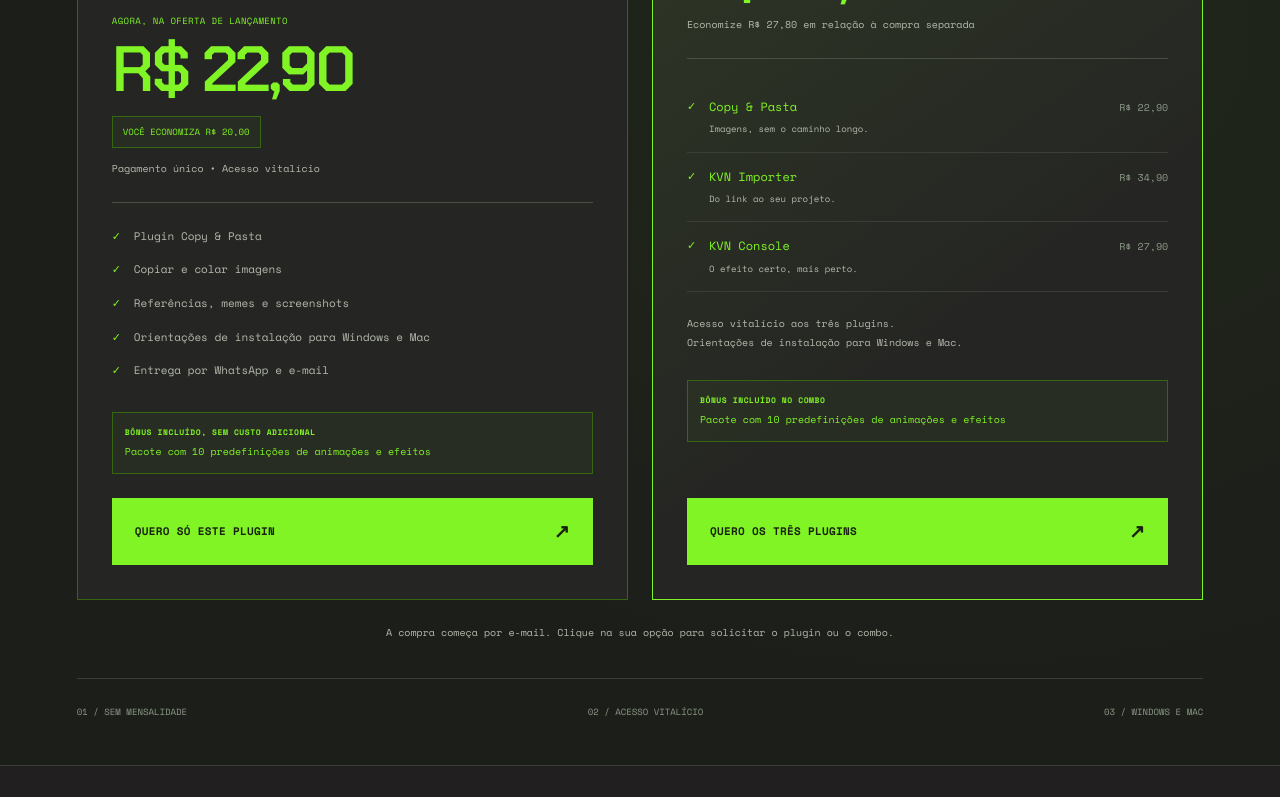
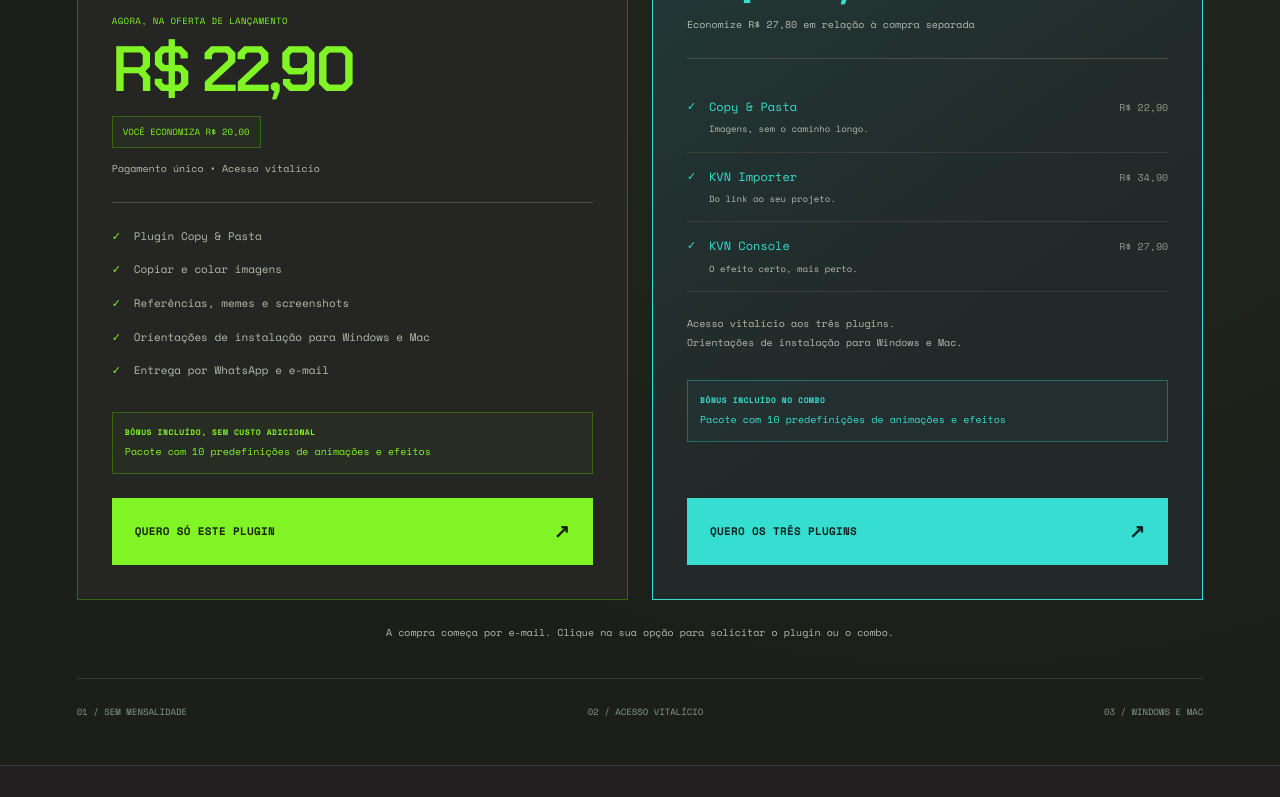
Before and after one commit to KevinZLira/KVNportifolio, a React (Vite) app: page /plugins/copy-pasta in a window 1280 px wide. Shown: the part 6133-6930 px from the top of the page. Built offline with nearby package versions, Linux system fonts and the light colour scheme.

Commit message:
Destaca o Combo KVN em azul-turquesa nas três páginas

```diff
--- a/src/pages/PluginDetail.css
+++ b/src/pages/PluginDetail.css
@@ -107,8 +107,11 @@
 .lp-price-card .lp-button { margin-top: auto; width: 100%; }
 .lp .lp-button-outline { background: transparent; color: var(--fg); border-color: #647451; }
 .lp .lp-button-outline:hover { background: #80f42515; border-color: var(--primary); }
-.lp-price-combo { border-color: var(--primary); background: linear-gradient(145deg, #303b26, #252623 65%); }
+.lp-price-combo { --primary: #35ded0; --primary-dim: #236d68; --primary-glow: rgba(53, 222, 208, .3); border-color: var(--primary); background: linear-gradient(145deg, #203e3b, #232928 65%); }
 .lp-price-combo strong { color: var(--primary); }
+.lp-price-combo .lp-button { color: #102422; }
+.lp-price-combo .lp-button:hover { background: #79f5eb; border-color: #79f5eb; }
+.lp .lp-price-combo .plugin-offer-bonus { background: #35ded008; }
 .lp #previa { scroll-margin-top: calc(var(--lp-system-height) + var(--lp-nav-height) + var(--lp-banner-height) + 20px); }
 .lp-price-promo { border-color: var(--primary-dim); }
 .lp-launch-badge { display: inline-flex; align-self: flex-start; padding: 8px 12px; margin: -8px 0 22px; background: var(--primary); color: #19220f; font-size: 10px; font-weight: 700; letter-spacing: .06em; }
```
